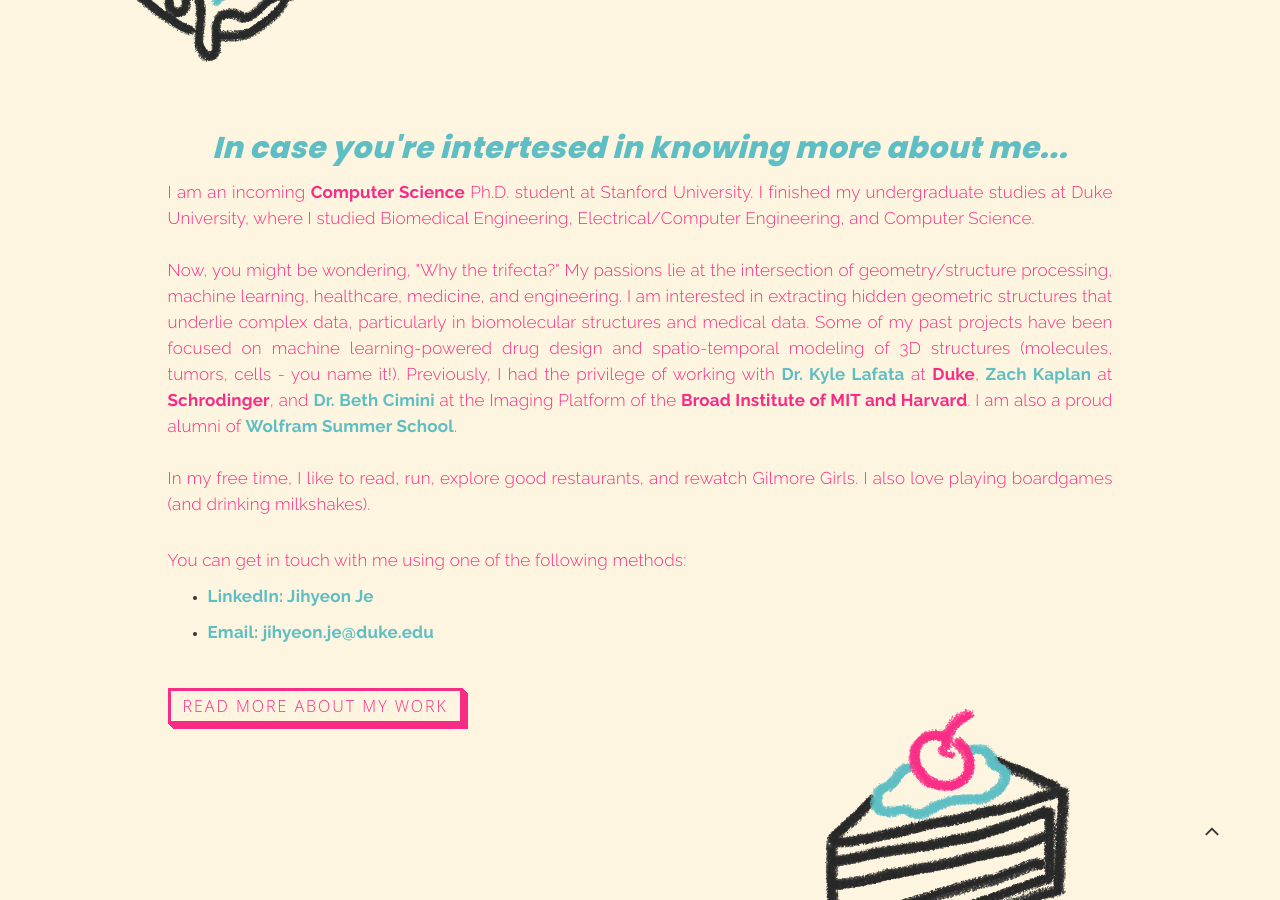
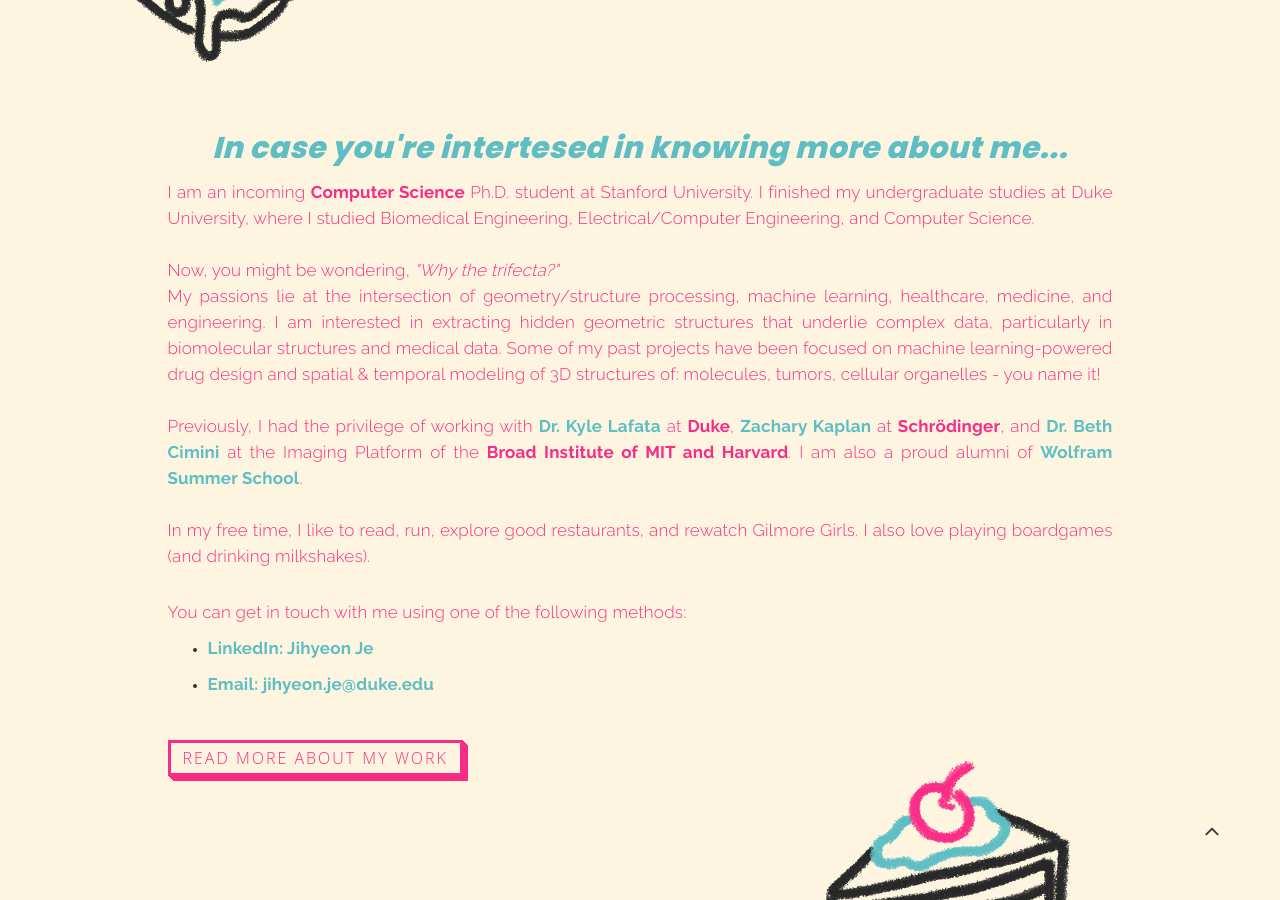
Before and after one commit to rpraka/JihyeonJe.com, a Jekyll site: the page index.html, which Jekyll copies as it is, in a window 1280 px wide and 900 px high, scrolled down 1201 px. Built offline with Jekyll 4.4.1, drawn with Linux system fonts in a browser that asks for light colours.

Commit message:
Add files via upload

```diff
--- a/index.html
+++ b/index.html
@@ -112,7 +112,7 @@
      <div class="container">
 
           <div class="row">
-               <img src="images/landing.png" style="width: 25%; height: 25%;" ALIGN="right"  />
+               <img src="images/landing.png" style="width: 17%; height:17%;" ALIGN="right"  />
 
                <div class="col-md-12 col-sm-12">
 
@@ -146,11 +146,12 @@
 
                          <div class="blog-post-des">
                               <p>I am an incoming <b>Computer Science</b> Ph.D. student at Stanford University. I finished my undergraduate studies at Duke University, where I studied Biomedical Engineering, Electrical/Computer Engineering, and Computer Science.
-                                   <br><br>Now, you might be wondering, "Why the trifecta?" My passions lie at the intersection of geometry/structure processing, machine learning, healthcare, medicine, and engineering.
+                                   <br><br>Now, you might be wondering, <i>"Why the trifecta?"</i><br>
+                                   My passions lie at the intersection of geometry/structure processing, machine learning, healthcare, medicine, and engineering.
                                    I am interested in extracting hidden geometric structures that underlie complex data, particularly in biomolecular structures and medical data.
 
-                                   Some of my past projects have been focused on machine learning-powered drug design and spatio-temporal modeling of 3D structures (molecules, tumors, cells - you name it!).
-                                   Previously, I had the privilege of working with <a href="https://www.kylelafata.com/"><b>Dr. Kyle Lafata</b></a> at <b>Duke</b>, <a href="https://zakaplan.com/"><b>Zach Kaplan</b></a> at <b>Schrodinger</b>, and <a href="https://cimini-lab.broadinstitute.org/"><b>Dr. Beth Cimini</b></a> at the Imaging Platform of the <b>Broad Institute of MIT and Harvard</b>.
+                                   Some of my past projects have been focused on machine learning-powered drug design and spatial & temporal modeling of 3D structures of: molecules, tumors, cellular organelles - you name it! <br><br>
+                                   Previously, I had the privilege of working with <a href="https://www.kylelafata.com/"><b>Dr. Kyle Lafata</b></a> at <b>Duke</b>, <a href="https://zakaplan.com/"><b>Zachary Kaplan</b></a> at <b>Schrödinger</b>, and <a href="https://cimini-lab.broadinstitute.org/"><b>Dr. Beth Cimini</b></a> at the Imaging Platform of the <b>Broad Institute of MIT and Harvard</b>.
                                    I am also a proud alumni of <a href="https://education.wolfram.com/summer-school/alumni/2018/"><b>Wolfram Summer School</b></a>.
                                    <br><br>
                                    In my free time, I like to read, run, explore good restaurants, and rewatch Gilmore Girls. I also love playing boardgames (and drinking milkshakes). </p> <br>
```
